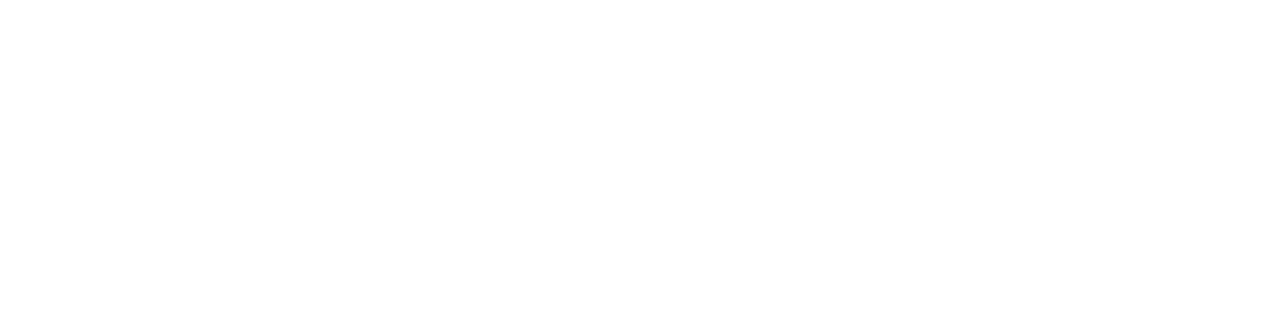
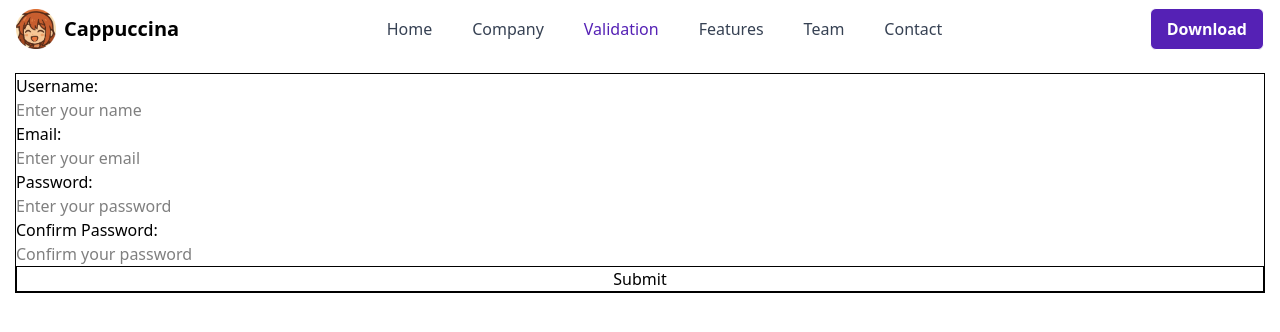
Before and after one commit to Shii108/Landing-Page, a Vue app: page /validation in a window 1280 px wide. Before the commit this address had no page. Shown: the top 332 px of the page. Built offline with nearby package versions, Linux system fonts and the light colour scheme.

Commit message:
feat: validation page is added

```diff
--- a/src/components/Company.vue
+++ b/src/components/Company.vue
@@ -1,6 +1,6 @@
 <template>
   <h1 class="text-[clamp(2rem,4vw,4rem)] text-black">
-    Building digital?lg:text-6xl text-5xl
+    Building digital?
   </h1>
 
 </template>
--- a/src/components/Home.vue
+++ b/src/components/Home.vue
@@ -36,7 +36,7 @@
   </section>
 
 
-  <section id="about-us" class="bg-[#F9FAFB]  p-4">
+  <section id="about-us" class="bg-[#F9FAFB] p-4">
     <div class="flex lg:py-[96px] py-6 md:py-8">
       <div class="flex flex-col gap-4 py-4 justify-between">
         <h2 class="text-[clamp(1.625rem,1.393rem+0.54vw,1.875rem)] font-extrabold text-gray-900 tracking-wide">Work with
@@ -147,8 +147,8 @@
   </section>
 
 
-  <section id="quotes" class="p-4">
-    <div class="bg-[#F9FAFB] flex flex-col gap-6 lg:py-[96px] py-6 md:py-8">
+  <section id="quotes" class="p-4 bg-[#F9FAFB] ">
+    <div class="flex flex-col gap-6 lg:py-[96px] py-6 md:py-8">
       <div><img src="/PhQuotesFill (1).png" alt="quotes" class="w-10 m-auto"></div>
       <p class="font-medium text-[clamp(1.25rem,1.179rem+0.36vw,1.5rem)] text-gray-900">"Landwind is just awesome. It
         contains tons of predesigned
--- a/src/components/Nav.vue
+++ b/src/components/Nav.vue
@@ -1,19 +1,19 @@
 <template>
-  <!-- <nav class="border flex md:justify-between py-2 top-0 sticky z-100 bg-white p-4">
-    <div class="flex gap-2 items-center max-[768px]:flex-1/2">
+  <nav class="flex justify-between py-2 top-0 sticky z-100 bg-white p-4">
+    <div class="flex gap-1 md:gap-2 items-center">
       <div class="w-10"><img src="/Favicon.png" alt=""></div>
       <p class="font-semibold text-xl">Cappuccina</p>
     </div>
     <ul class="lg:flex hidden items-center gap-10 font-medium text-gray-700">
       <router-link class="hover:text-[#5521B5]" to="/">Home</router-link>
       <router-link class="hover:text-[#5521B5]" to="company">Company</router-link>
-      <router-link class="hover:text-[#5521B5]" to="marketplace">Marketplace</router-link>
+      <router-link class="hover:text-[#5521B5]" to="validation">Validation</router-link>
       <router-link class="hover:text-[#5521B5]" to="features">Features</router-link>
       <router-link class="hover:text-[#5521B5]" to="team">Team</router-link>
       <router-link class="hover:text-[#5521B5]" to="contact">Contact</router-link>
     </ul>
 
-    <div class="flex gap-4 items-center">
+    <div class="flex md:gap-4 items-center">
       <div>
         <button class="border bg-[#5521B5] text-white px-4 py-2 rounded-md font-semibold">Download</button>
       </div>
@@ -25,11 +25,24 @@
         </button>
       </div>
     </div>
-  </nav> -->
+  </nav>
+  <div class="fixed bg-white z-100 top-13 px-4 lg:hidden "
+  :class="{ 'h-full w-full transition-all opacity-100': !isOpen, ' transition-all h-0 w-0 opacity-0': isOpen }">
+    <ul class="flex flex-col  gap-6 text-2xl font-medium text-gray-700">
+      <router-link class="hover:text-[#5521B5]" to="/" @click="isOpen = !open">Home</router-link>
+      <router-link class="hover:text-[#5521B5]" to="company" @click="isOpen = !open">Company</router-link>
+      <router-link class="hover:text-[#5521B5]" to="validation">Validation</router-link>
+      <router-link class="hover:text-[#5521B5]" to="features">Features</router-link>
+      <router-link class="hover:text-[#5521B5]" to="team">Team</router-link>
+      <router-link class="hover:text-[#5521B5]" to="contact">Contact</router-link>
+    </ul>
+  </div>
   <router-view></router-view>
 </template>
 
 <script setup>
+import { ref } from 'vue'
+const isOpen = ref(false)
 </script>
 
 <style lang="scss" scoped></style>
--- /dev/null
+++ b/src/components/Validation.vue
@@ -0,0 +1,48 @@
+<template>
+  <div class="p-4">
+    <form @submit.prevent="handleSubmit" class="flex flex-col outline">
+      <label for="username">Username:</label>
+      <input type="text" id="username" v-model="username" placeholder="Enter your name" required />
+
+      <label for="email">Email:</label>
+      <input type="email" id="email" v-model="email" placeholder="Enter your email" required />
+
+      <label for="password">Password:</label>
+      <input type="password" id="password" v-model="password" placeholder="Enter your password" required />
+
+      <label for="passwordCheck">Confirm Password:</label>
+      <input type="password" id="passwordCheck" v-model="passwordCheck" placeholder="Confirm your password" required />
+
+      <button type="submit" class="border">Submit</button>
+    </form>
+  </div>
+</template>
+
+
+<script setup>
+import { ref } from 'vue'
+
+const username = ref('')
+const email = ref('')
+const password = ref('')
+const passwordCheck = ref('')
+
+const handleSubmit = () => {
+  if (username.value && /^[a-zA-Z0-9_-]{3,15}$/.test(username.value)) {
+    console.log('valid username');
+  } else {
+    console.log('not valid username');
+    return;
+  }
+
+  if (password.value !== passwordCheck.value) {
+    console.log("passwords do not match")
+    return;
+  }
+  console.log("form submitted successfully");
+}
+
+</script>
+
+
+<style lang="scss" scoped></style>
--- a/src/router/routes.js
+++ b/src/router/routes.js
@@ -1,6 +1,7 @@
 import Nav from "../components/Nav.vue";
 import Home from "../components/Home.vue";
 import Company from "../components/Company.vue";
+import Validation from "../components/Validation.vue";
 
 const routes = [
   {
@@ -19,10 +20,10 @@
         component: Company,
       },
       {
-        path: "marketplace",
-        name: "Marketplace",
-        component: Company,
-      },
+        path: "validation",
+        name: "validation",
+        component: Validation,
+      }
     ],
   },
 ];
```
Lines whose indentation alone changed are shown as unchanged.
